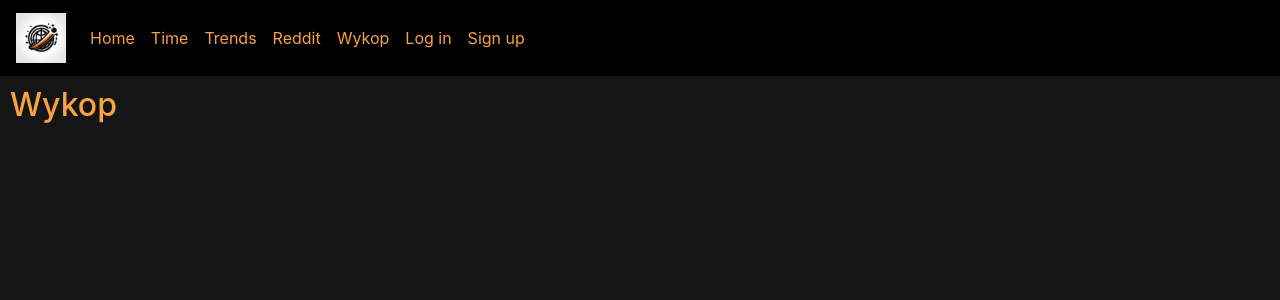
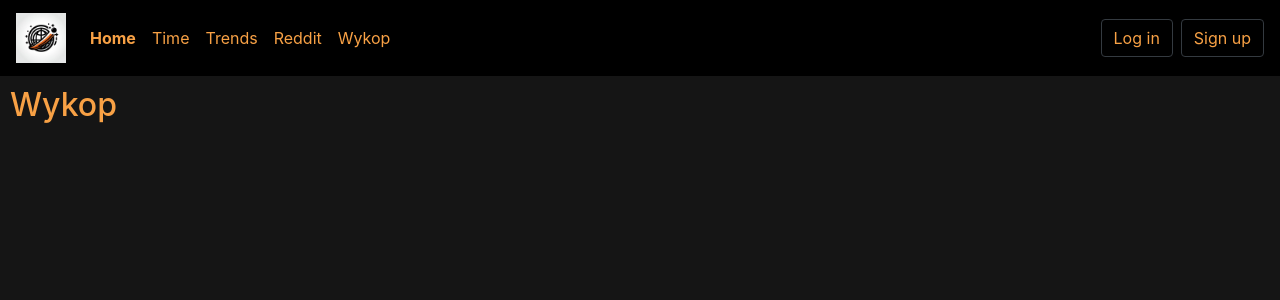
Before and after one commit to Famidore/flaskServer, a Python web app: template templates/media/wykop_inspect.html in a window 1280 px wide. Shown: the top 300 px of the page. Run offline with Jinja, Linux system fonts and the light colour scheme; the template is opened without the code that fills it, so the values that code supplies are empty; some libraries are stand-ins or nearby versions.

Commit message:
Update page titles and navbar links

```diff
--- a/templates/login_forms/login.html
+++ b/templates/login_forms/login.html
@@ -1,4 +1,5 @@
 {% extends "base.html" %}
+{% block title %}Login{% endblock %}
 
     {% block content %}
     <div class="column is-4 is-offset-4">
--- a/templates/login_forms/profile.html
+++ b/templates/login_forms/profile.html
@@ -1,4 +1,5 @@
 {% extends "base.html" %}
+{% block title %}Profile{% endblock %}
 
 {% block content %}
 <h1 class="title">
--- a/templates/login_forms/signup.html
+++ b/templates/login_forms/signup.html
@@ -1,4 +1,5 @@
 {% extends "base.html" %}
+{% block title %}Sign Up{% endblock %}
 
 {% block content %}
 <div class="column is-4 is-offset-4">
--- a/templates/media/reddit_inspect.html
+++ b/templates/media/reddit_inspect.html
@@ -1,6 +1,6 @@
 {% extends "base.html" %}
 
-{% block title %}Reddit Inspect{% endblock %}
+{% block title %}Reddit trends{% endblock %}
 
 {% block content %}
     <h2 class="title" style="display: block; padding: 10px; justify-content: center;">
--- a/templates/media/wykop_inspect.html
+++ b/templates/media/wykop_inspect.html
@@ -1,6 +1,6 @@
 {% extends "base.html" %}
 
-{% block title %}Wykop Inspect{% endblock %}
+{% block title %}Wykop trends{% endblock %}
 
 {% block content %}
     <h2 class="title" style="display: block; padding: 10px; justify-content: center;">
--- a/templates/partials/navbar.html
+++ b/templates/partials/navbar.html
@@ -6,7 +6,7 @@
     <div class="collapse navbar-collapse" id="navbarNav">
       <ul class="navbar-nav">
         <li class="nav-item active">
-          <a class="nav-link" href="/">Home</a>
+          <a class="nav-link" href="/"><strong>Home</strong></a>
         </li>
         <li class="nav-item">
           <a class="nav-link" href="/time">Time</a>
@@ -20,15 +20,14 @@
           <li class="nav-item">
             <a class="nav-link" href="/wykop-inspect">Wykop</a>
           </li>
-          <li class="nav-item">
-            <a class="nav-link" href="/login">Log in</a>
-          </li>
-          <li class="nav-item">
-            <a class="nav-link" href="/signup">Sign up</a>
-          </li>
-        <!-- <li class="nav-item">
-          <a class="nav-link disabled" href="#" tabindex="-1" aria-disabled="true">Disabled</a>
-        </li> -->
       </ul>
+      <ul class="navbar-nav ml-auto">
+        <li class="nav-item">
+          <a class="btn btn-outline-dark mr-2" href="/login">Log in</a>
+        </li>
+        <li class="nav-item">
+          <a class="btn btn-outline-dark" href="/signup">Sign up</a>
+        </li>
+    </ul>
     </div>
   </nav>
```
